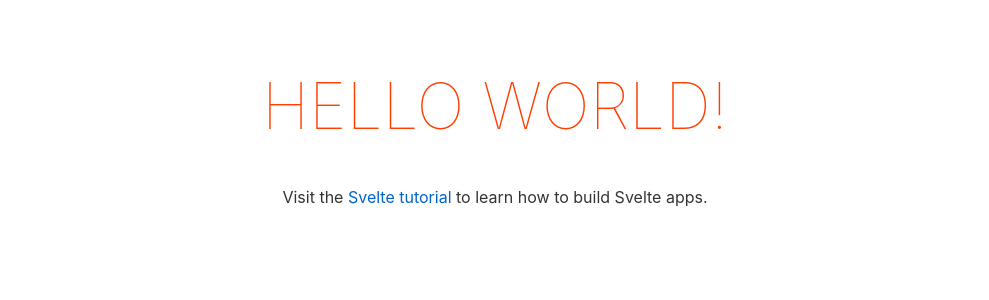
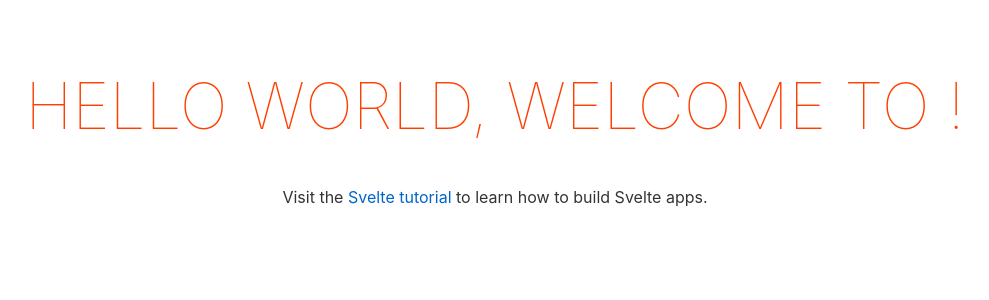
Before and after one commit to roshow/roadtrip2001, a Svelte app: page / in a window 1280 px wide. Shown: the top 300 px of the page, without its empty margins (145-1134 px from the left). Built offline with nearby package versions, Linux system fonts and the light colour scheme.

Commit message:
🎾🍃 Checkpoint ./README.md:334152/1089 ./public/index.html:334152/942 ./src/App.svelte:334152/266

```diff
--- a/public/index.html
+++ b/public/index.html
@@ -15,4 +15,6 @@
 
 <body>
 </body>
+
+
 </html>
--- a/src/App.svelte
+++ b/src/App.svelte
@@ -3,8 +3,14 @@
 </script>
 
 <main>
-	<h1>Hello {name}!</h1>
+	<h1>Hello {name}, welcome to !</h1>
 	<p>Visit the <a href="https://svelte.dev/tutorial">Svelte tutorial</a> to learn how to build Svelte apps.</p>
+
+  <!-- Project Helper -->
+  <!-- ✂️ Copy this script to your project's view: -->
+  <script src="https://button.glitch.me/button.js"></script>
+  <!-- ✂️ Copy this to wherever you want the button to show: -->
+  <div class="glitchButton"></div>
 </main>
 
 <style>
```
Also changed, not shown: 1 other file (tests, documents, lock files or other folders).
